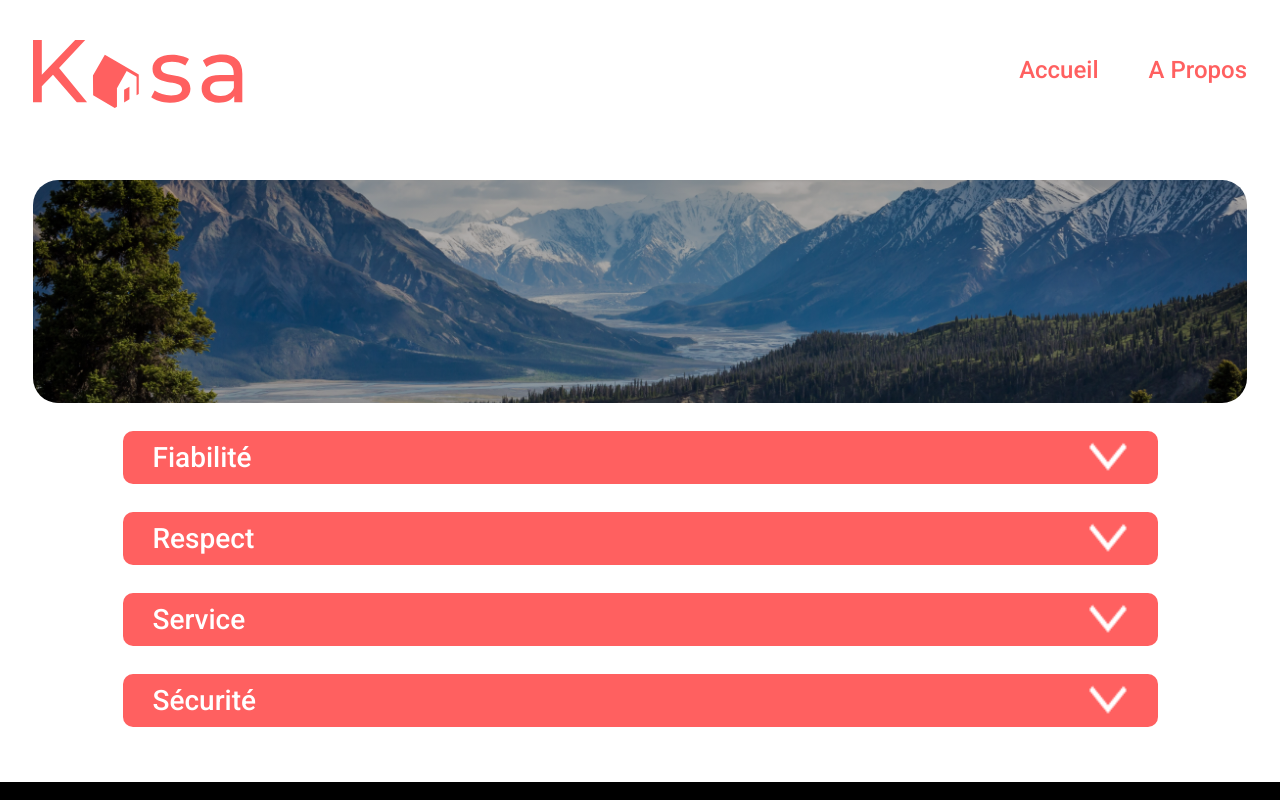
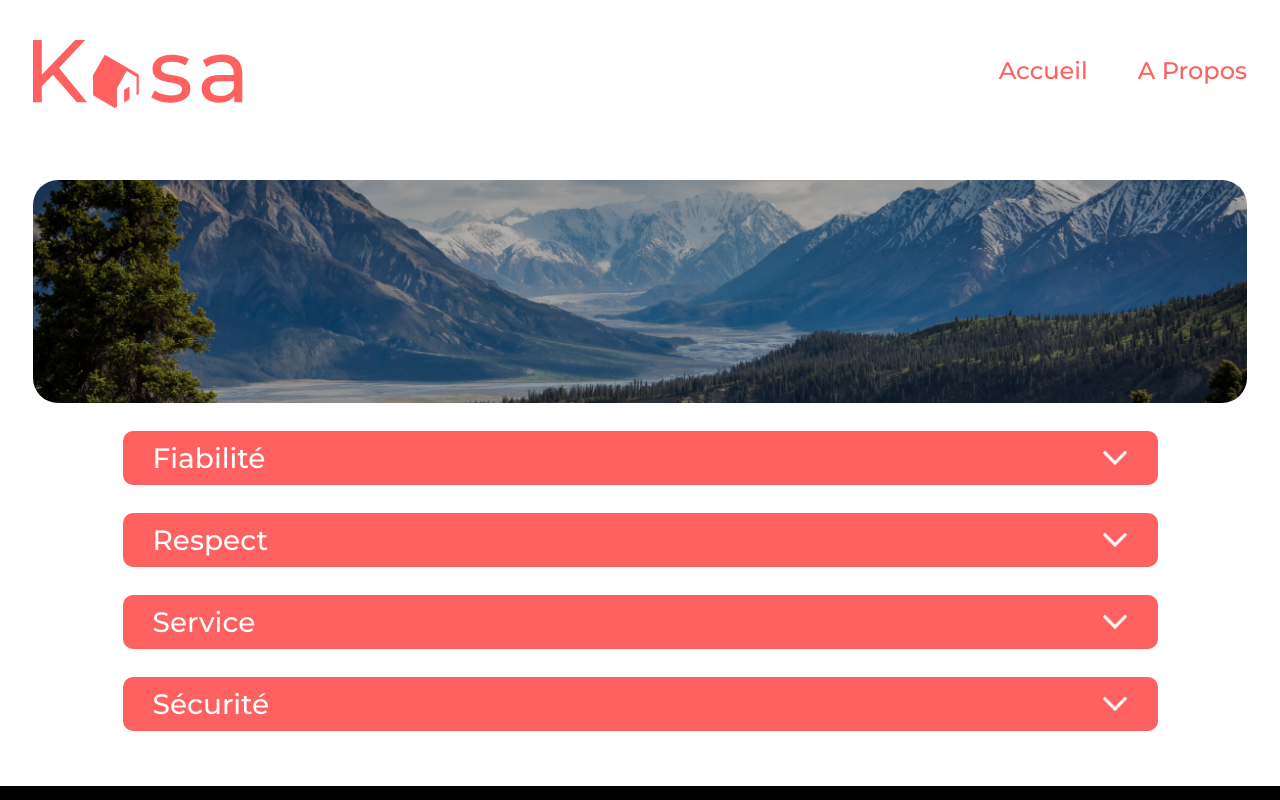
Before and after one commit to Yorann/Yorann-P7-Kasa-OpenClassRooms, a React (Create React App) app: page /about in a window 1280 px wide. Shown: the top 800 px of the page. Built offline with nearby package versions, Linux system fonts and the light colour scheme; a web font is replaced by a local one.

Commit message:
Correction taille police et modification de la font-familly

```diff
--- a/src/sass/accomodation-card.scss
+++ b/src/sass/accomodation-card.scss
@@ -60,7 +60,6 @@
         @media screen and (max-width: 400px) {
             bottom: 5px;
             margin-right: 90px;
-            font-size: 18px;
         }
 
     }
--- a/src/sass/accomodation-page.scss
+++ b/src/sass/accomodation-page.scss
@@ -25,11 +25,19 @@
                 font-weight: 500;
                 margin-bottom: 0px;
                 margin-top: 0;
+                @media screen and (max-width: 650px){
+                    font-size: 18px;
+                }
+
             }
             p{
                 font-size: 18x;
                 font-weight: 500;
                 margin-top: 0;
+                @media screen and (max-width: 650px){
+                    font-size: 14px;
+                }
+
             }
             button{
                 display: inline;
@@ -73,6 +81,7 @@
             &_name{
                 align-self: center;
                 flex-direction: column;
+                font-size: 18px;
             }
             img{
                 width: 64px;
@@ -80,10 +89,17 @@
                 object-fit: cover;
                 object-position: center;
                 border-radius: 50%;
+                align-items: center;
+                @media screen and (max-width: 650px){
+                    width: 45px;
+                    height: 45px;
+                }
+
             }
             &_stars{
                 display: flex;
                 gap: 10px;
+                margin-top: 15px;
                 img{
                     width: 30px;
                     height: 30px;
--- a/src/sass/collapse.scss
+++ b/src/sass/collapse.scss
@@ -18,7 +18,7 @@
         margin-bottom: 0;
 
         @media screen and (max-width: 500px) {
-            font-size: 20px;
+            font-size: 15px;
             padding: 8px 18px;
         }
 
@@ -26,13 +26,13 @@
         cursor: pointer;
 
         .arrow {
-            height: 30px;
-            width: 40px;
+            height: 16px;
+            width: 26px;
             transition: 0.33s ease-in-out;
-
+            cursor: pointer;
             @media screen and (max-width: 500px) {
-                height: 15px;
-                width: 30px;
+                height: 8px;
+                width: 15px;
             }
         }
 
@@ -47,11 +47,11 @@
 
     &_content {
         background-color: #F7F7F7;
-        padding-right: 10px;
-        padding-left: 10px;
+        padding-right: 15px;
+        padding-left: 15px;
         flex-direction: column;
         letter-spacing: 1px;
-        font-size: 20px;
+        font-size: 18px;
         color: #FF6060;
         transition: height 0.7s, opacity 0.6s;
         opacity: 1;
--- a/src/sass/main.scss
+++ b/src/sass/main.scss
@@ -4,7 +4,7 @@
     box-sizing: border-box;
     text-decoration: none;
     list-style-type: none;
-    font-family: 'Roboto';
+    font-family: 'Montserrat';
 }
 .App {
     max-width: 1440px;
--- a/src/sass/slider.scss
+++ b/src/sass/slider.scss
@@ -31,6 +31,7 @@
         top: 50%;
         height: 15%;
         transform: translateY(-50%);
+        cursor: pointer;
 
         &:active {
             transform: translateY(-50%) scale(0.6);
```
